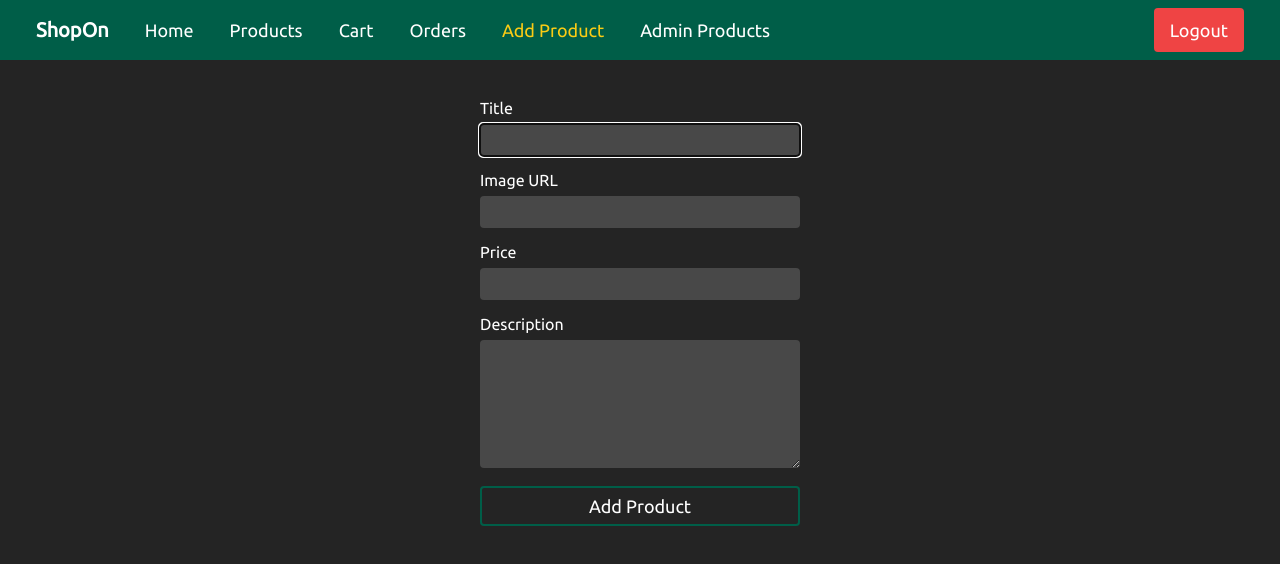
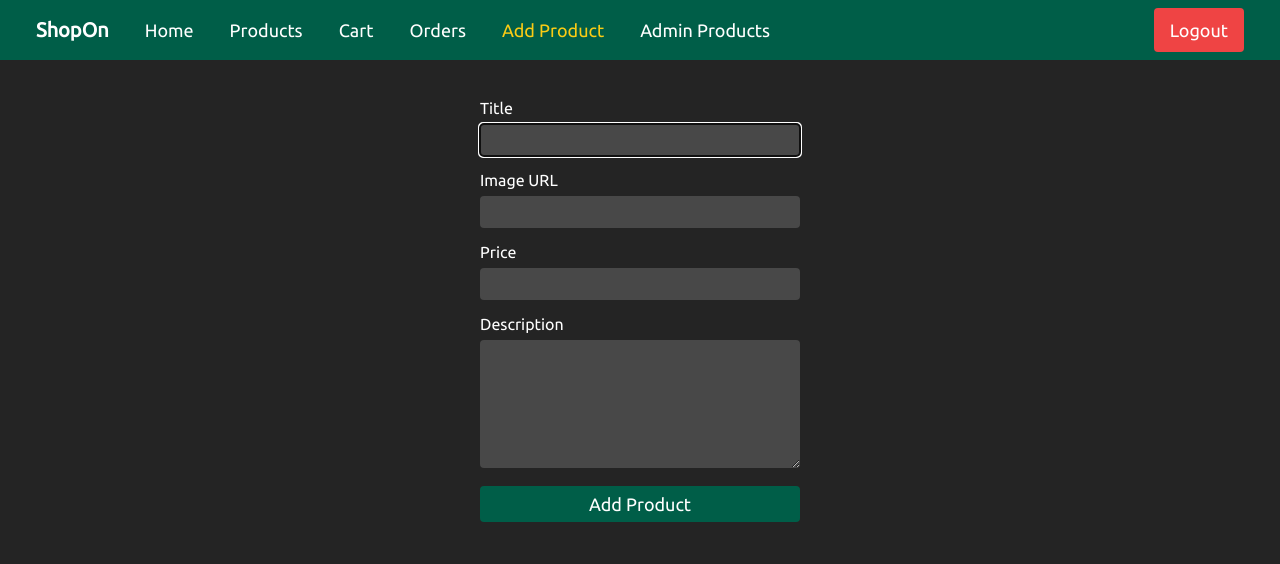
Before and after one commit to itsroyalrao/shopon-client, a React (Vite) app: page /admin/add-product in a window 1280 px wide. Shown: the top 564 px of the page. Built offline with nearby package versions, Linux system fonts and the light colour scheme.

Commit message:
14th commit

```diff
--- a/src/functions/addItem.js
+++ b/src/functions/addItem.js
@@ -2,9 +2,12 @@ import axios from "axios";
 
 const addItem = async (title, imageURL, price, description) => {
   try {
+    if (title === "" || imageURL === "" || price === "") {
+      console.log("Provide Details");
+    } else {
       const user = localStorage.getItem("user");
 
-    const response = await axios.post(
+      await axios.post(
         `http://localhost:3000/add-product` ||
           `https://shopon-backend-production.up.railway.app/add-product`,
         {
@@ -15,7 +18,7 @@ const addItem = async (title, imageURL, price, description) => {
           description,
         }
       );
-    console.log(response);
+    }
   } catch (e) {
     console.log(e);
   }
--- a/src/pages/AddProduct.jsx
+++ b/src/pages/AddProduct.jsx
@@ -1,6 +1,7 @@
 import { useState } from "react";
 import addItem from "../functions/addItem";
 import Header from "../components/Header";
+import onMobile from "../functions/onMobile";
 
 function AddProduct() {
   const [title, setTitle] = useState("");
@@ -12,7 +13,13 @@ function AddProduct() {
     <>
       <Header />
       <div className="w-full flex justify-center py-9">
-        <div className="w-[40%] lg:w-[25%] space-y-3">
+        <div
+          className={
+            onMobile()
+              ? "w-[80%] space-y-3"
+              : "w-[80%] sm:w-[60%] md:w-[40%] lg:w-[25%] space-y-3"
+          }
+        >
           <div className="w-full space-y-1">
             <div>Title</div>
             <input
@@ -52,7 +59,11 @@ function AddProduct() {
             />
           </div>
           <div
-            className="border-2 border-[rgb(0,94,72)] flex justify-center text-lg py-1 rounded hover:bg-[rgb(0,94,72)] cursor-pointer"
+            className={
+              onMobile
+                ? `bg-[rgb(0,94,72)] flex justify-center text-lg py-1 rounded`
+                : `border-2 border-[rgb(0,94,72)] flex justify-center text-lg py-1 rounded hover:bg-[rgb(0,94,72)] cursor-pointer`
+            }
             onClick={() => {
               addItem(title, imageURL, price, description);
               setTitle("");
```
Lines whose indentation alone changed are shown as unchanged.
